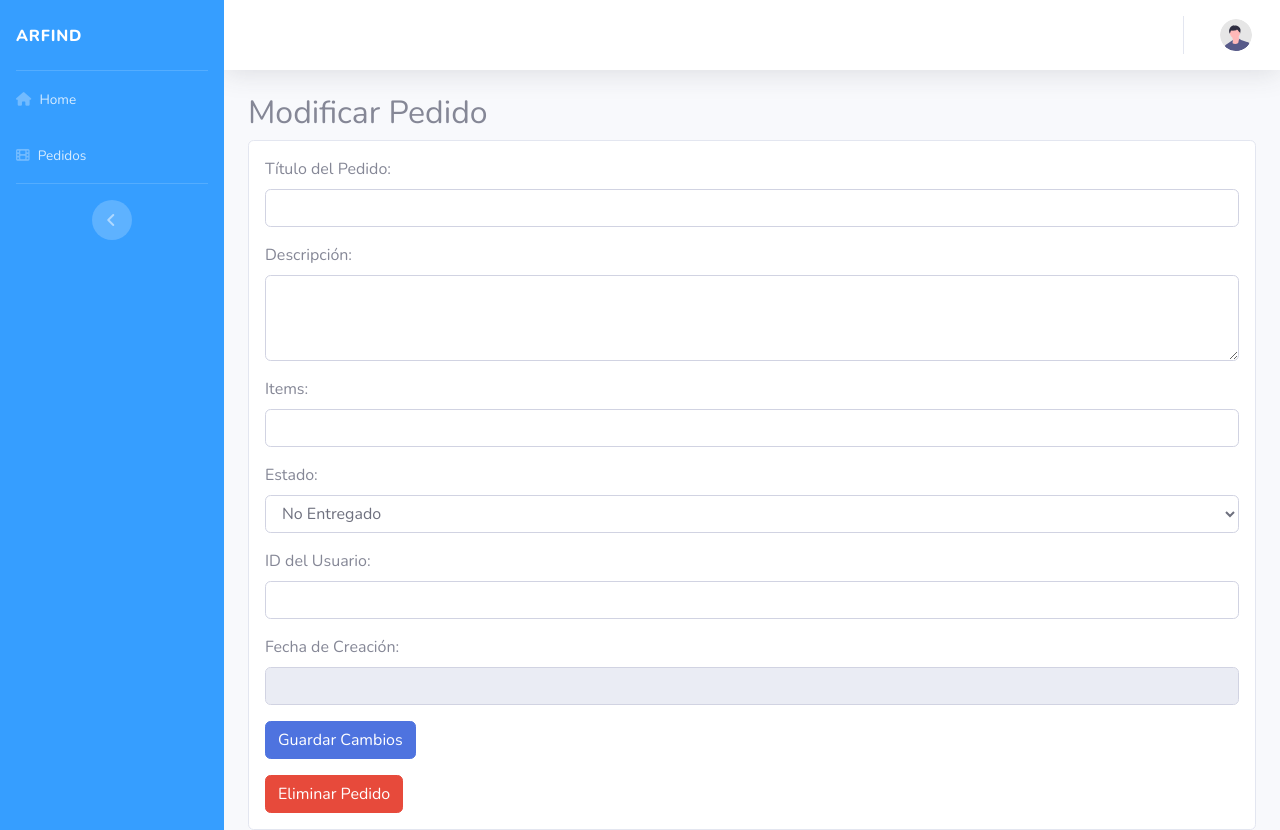
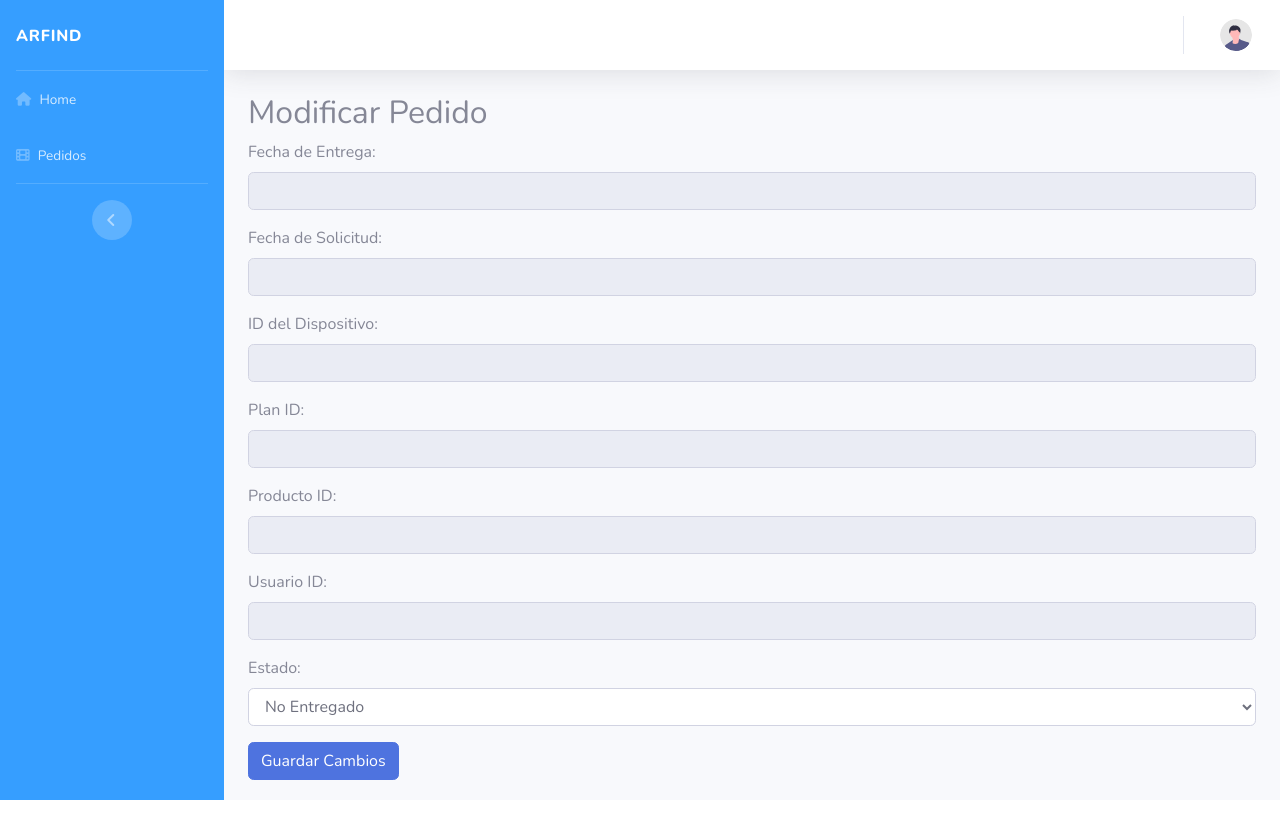
Before and after one commit to ARfind2024/admin, a Flask app: template templates/editar-pedido.html in a window 1280 px wide. After the commit the page ends 800 px from the top, so only its background shows below. Run offline with Flask 3, Linux system fonts and the light colour scheme; the template is opened without the code that fills it, so the values that code supplies are empty; some libraries are stand-ins or nearby versions.

Commit message:
feat updates pedidos

```diff
--- a/main.py
+++ b/main.py
@@ -11,7 +11,7 @@ import io
 
 
 # Importar configuraciones
-from auth_config import pyrebase_auth, config  # Usamos el config ajustado en auth_config.py
+from auth_config import pyrebase_auth, config
 from api_client import APIClient
 
 # Cargar variables de entorno
@@ -44,7 +44,7 @@ def get_authorization_headers():
     id_token = session.get("idToken")
     return {"Authorization": f"Bearer {id_token}"} if id_token else {}
 
-api_client = APIClient(base_url="https://arfindfranco-t22ijacwda-uc.a.run.app")
+api_client = APIClient(base_url="https://arfindtiago-t22ijacwda-uc.a.run.app")
 
 # Configurar Flask
 app = Flask(__name__)
@@ -347,54 +347,92 @@ def pedidos():
     error_message = None
 
     try:
-        # Solicitar datos desde la API
-        response = api_client.get('pedidos')
+        # Usa el nuevo endpoint para obtener todos los pedidos
+        response = api_client.get('pedidos/getAllPedidos')
         if isinstance(response, list):
-            pedidos_list = response
+            for pedido in response:
+
+                fecha_solicitud = pedido.get('fecha_solicitud')
+                if fecha_solicitud and '_seconds' in fecha_solicitud:
+                    from datetime import datetime
+                    timestamp = datetime.fromtimestamp(fecha_solicitud['_seconds'])
+                    pedido['createdAt'] = timestamp.strftime('%Y-%m-%d %H:%M:%S')
+                else:
+                    pedido['createdAt'] = 'No disponible'
+
+                pedido['status'] = 'Entregado' if pedido.get('is_entregado', False) else 'No Entregado'
+
+                # Formatear los items (producto_id)
+                pedido['prod'] = pedido.get('producto_id', 'No especificado')
+
+                pedido['userId'] = pedido.get('usuario_id', 'No especificado')
+
+                pedidos_list.append(pedido)
         else:
             error_message = "Error inesperado al obtener los pedidos."
     except Exception as e:
         error_message = f"Error al obtener los pedidos: {e}"
         print(error_message)
 
+
     return render_template('tb-pedido.html', pedidos=pedidos_list, error_message=error_message)
 
+
+import locale
+from datetime import datetime
+
 @app.route('/modificar_pedido/<string:id_pedido>', methods=['GET', 'POST'])
+@login_required
 def modificar_pedido(id_pedido):
-    pedido_ref = db.collection('pedidos').document(id_pedido)
-
     if request.method == 'POST':
         # Capturar datos del formulario
-        titulo = request.form.get('titulo')
-        descripcion = request.form.get('descripcion')
-        items = request.form.get('items')
         status = request.form.get('status')
-        userId = request.form.get('userId')
+        is_entregado = status == 'Entregado'
+        print(f"Datos enviados desde el formulario: is_entregado={is_entregado}")
 
-        # Imprimir los datos capturados
-        print("Datos capturados del formulario:")
-        print(f"Titulo: {titulo}, Descripción: {descripcion}, Items: {items}, Status: {status}, UserId: {userId}")
+        try:
 
-        # Actualizar los datos en Firestore
-        pedido_ref.update({
-            'titulo': titulo,
-            'descripcion': descripcion,
-            'items': items,
-            'status': status,
-            'userId': userId,
-        })
+            pedido_ref = db.collection('pedidos').document(id_pedido)
+            pedido_doc = pedido_ref.get()
 
-        # Redirigir al listado de pedidos
-        return redirect(url_for('pedidos'))
+            if not pedido_doc.exists:
+                print(f"Pedido con ID {id_pedido} no encontrado.")
+                return "Pedido no encontrado", 404
 
-    # Obtener el pedido para prellenar el formulario
-    pedido = pedido_ref.get()
-    if pedido.exists:
-        pedido_data = pedido.to_dict()
-        pedido_data['createdAt'] = pedido_data['createdAt'].strftime('%Y-%m-%d %H:%M:%S') if isinstance(pedido_data['createdAt'], datetime) else str(pedido_data['createdAt'])
+
+            update_data = {
+                'is_entregado': is_entregado,
+                'fecha_entrega': firestore.SERVER_TIMESTAMP if is_entregado else None
+            }
+            pedido_ref.update(update_data)
+            print(f"Pedido {id_pedido} actualizado con éxito en Firestore.")
+
+            return redirect(url_for('pedidos'))
+        except Exception as e:
+            print(f"Error al actualizar el pedido: {e}")
+            return "Error al actualizar el pedido", 500
+
+    try:
+        pedido_ref = db.collection('pedidos').document(id_pedido)
+        pedido_doc = pedido_ref.get()
+
+        if not pedido_doc.exists:
+            print(f"Pedido con ID {id_pedido} no encontrado.")
+            return "Pedido no encontrado", 404
+
+        pedido_data = pedido_doc.to_dict()
+        # Formatear fechas para mostrar en el template
+        if 'fecha_solicitud' in pedido_data and pedido_data['fecha_solicitud']:
+            pedido_data['fecha_solicitud'] = pedido_data['fecha_solicitud'].strftime('%Y-%m-%d %H:%M:%S')
+
+        if 'fecha_entrega' in pedido_data and pedido_data['fecha_entrega']:
+            pedido_data['fecha_entrega'] = pedido_data['fecha_entrega'].strftime('%Y-%m-%d %H:%M:%S')
+
         return render_template('editar-pedido.html', pedido=pedido_data, id_pedido=id_pedido)
-    else:
-        return "Pedido no encontrado", 404
+    except Exception as e:
+        print(f"Error al obtener el pedido: {e}")
+        return "Error interno al obtener el pedido", 500
+
 
 @app.route('/eliminar_pedido/<string:id_pedido>', methods=['POST'])
 def eliminar_pedido(id_pedido):
--- a/templates/editar-pedido.html
+++ b/templates/editar-pedido.html
@@ -2,42 +2,47 @@
 {% block content %}
 
     <h2>Modificar Pedido</h2>
-    <div class="container mt-2 card p-3">
-
-        <form action="{{ url_for('modificar_pedido', id_pedido=id_pedido) }}" method="post">
-            <div class="mb-3">
-                <label for="titulo" class="form-label">Título del Pedido:</label>
-                <input type="text" class="form-control" id="titulo" name="titulo" value="{{ pedido.titulo }}" required>
+<form method="POST">
+    <div class="form-group">
+        <label for="fecha_entrega">Fecha de Entrega:</label>
+        <input type="text" id="fecha_entrega" name="fecha_entrega" class="form-control"
+               value="{{ pedido.get('fecha_entrega', 'No disponible') }}" readonly>
     </div>
-            <div class="mb-3">
-                <label for="descripcion" class="form-label">Descripción:</label>
-                <textarea class="form-control" id="descripcion" name="descripcion" rows="3" required>{{ pedido.descripcion }}</textarea>
+    <div class="form-group">
+        <label for="fecha_solicitud">Fecha de Solicitud:</label>
+        <input type="text" id="fecha_solicitud" name="fecha_solicitud" class="form-control"
+               value="{{ pedido.get('fecha_solicitud', 'No disponible') }}" readonly>
     </div>
-            <div class="mb-3">
-                <label for="items" class="form-label">Items:</label>
-                <input type="text" class="form-control" id="items" name="items" value="{{ pedido.prod }}" required>
+    <div class="form-group">
+        <label for="id_dispositivo">ID del Dispositivo:</label>
+        <input type="text" id="id_dispositivo" name="id_dispositivo" class="form-control"
+               value="{{ pedido.get('id_dispositivo', 'No disponible') }}" readonly>
     </div>
-            <div class="mb-3">
-                <label for="status" class="form-label">Estado:</label>
-                <select class="form-control" id="status" name="status">
-                    <option value="No Entregado" {% if pedido.status == 'No Entregado' %}selected{% endif %}>No Entregado</option>
-                    <option value="Entregado" {% if pedido.status == 'Entregado' %}selected{% endif %}>Entregado</option>
+    <div class="form-group">
+        <label for="plan_id">Plan ID:</label>
+        <input type="text" id="plan_id" name="plan_id" class="form-control"
+               value="{{ pedido.get('plan_id', 'No disponible') }}" readonly>
+    </div>
+    <div class="form-group">
+        <label for="producto_id">Producto ID:</label>
+        <input type="text" id="producto_id" name="producto_id" class="form-control"
+               value="{{ pedido.get('producto_id', 'No disponible') }}" readonly>
+    </div>
+    <div class="form-group">
+        <label for="usuario_id">Usuario ID:</label>
+        <input type="text" id="usuario_id" name="usuario_id" class="form-control"
+               value="{{ pedido.get('usuario_id', 'No disponible') }}" readonly>
+    </div>
+    <div class="form-group">
+        <label for="status">Estado:</label>
+        <select id="status" name="status" class="form-control">
+            <option value="No Entregado" {% if pedido.get('is_entregado') == False %}selected{% endif %}>No Entregado</option>
+            <option value="Entregado" {% if pedido.get('is_entregado') == True %}selected{% endif %}>Entregado</option>
         </select>
-            </div>
-            <div class="mb-3">
-                <label for="userId" class="form-label">ID del Usuario:</label>
-                <input type="text" class="form-control" id="userId" name="userId" value="{{ pedido.userId }}" required>
-            </div>
-            <div class="mb-3">
-                <label for="createdAt" class="form-label">Fecha de Creación:</label>
-                <input type="text" class="form-control" id="createdAt" name="createdAt" value="{{ pedido.createdAt }}" disabled>
     </div>
     <button type="submit" class="btn btn-primary">Guardar Cambios</button>
 </form>
 
-        <form action="{{ url_for('eliminar_pedido', id_pedido=id_pedido) }}" method="post" class="mt-3">
-            <button type="submit" class="btn btn-danger" onclick="return confirm('¿Estás seguro de que deseas eliminar este pedido?')">Eliminar Pedido</button>
-        </form>
     </div>
 
 {% endblock %}
```
Also changed, not shown: templates/tb-pedido.html (indentation only). Lines whose indentation alone changed are shown as unchanged.
